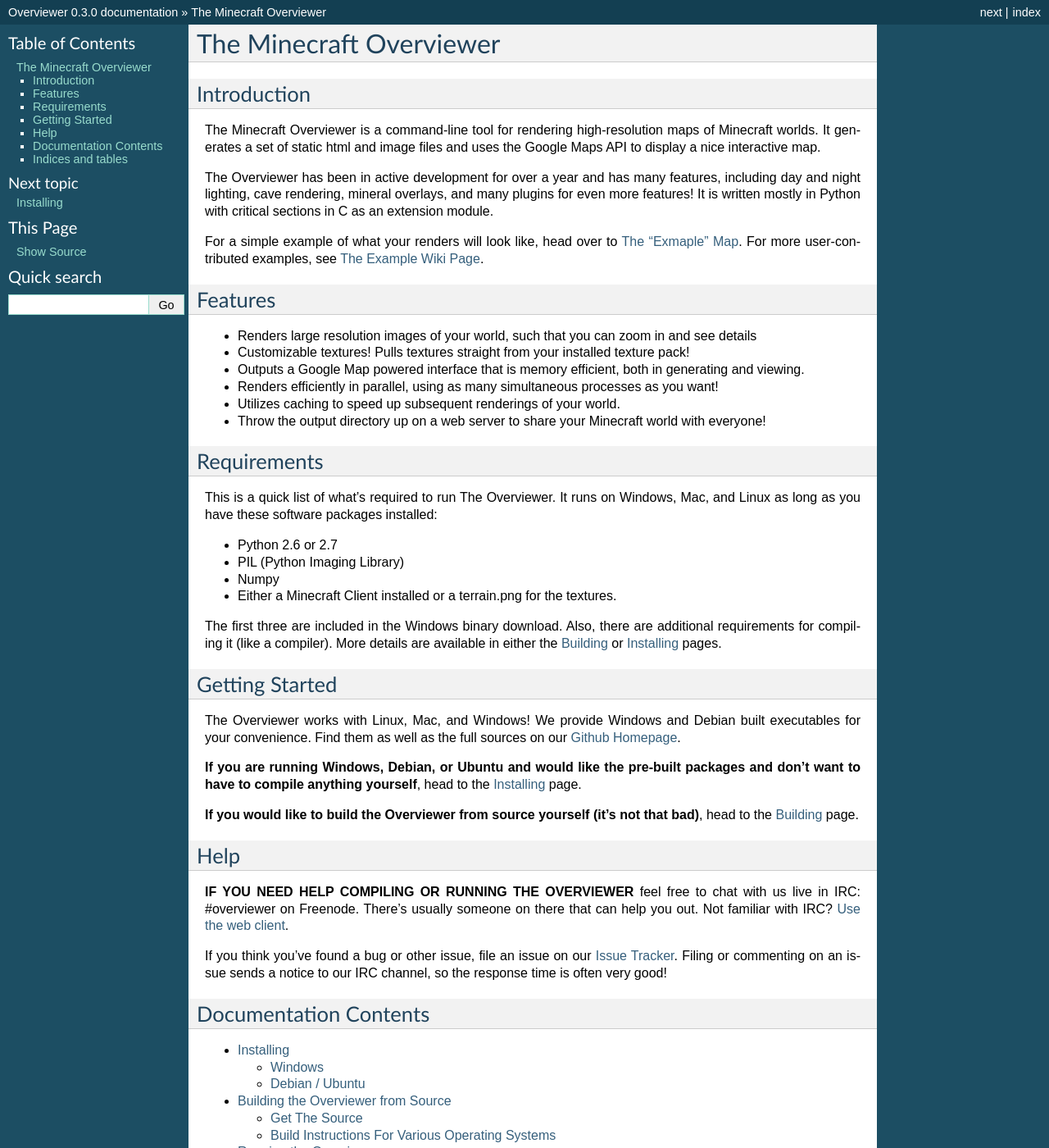
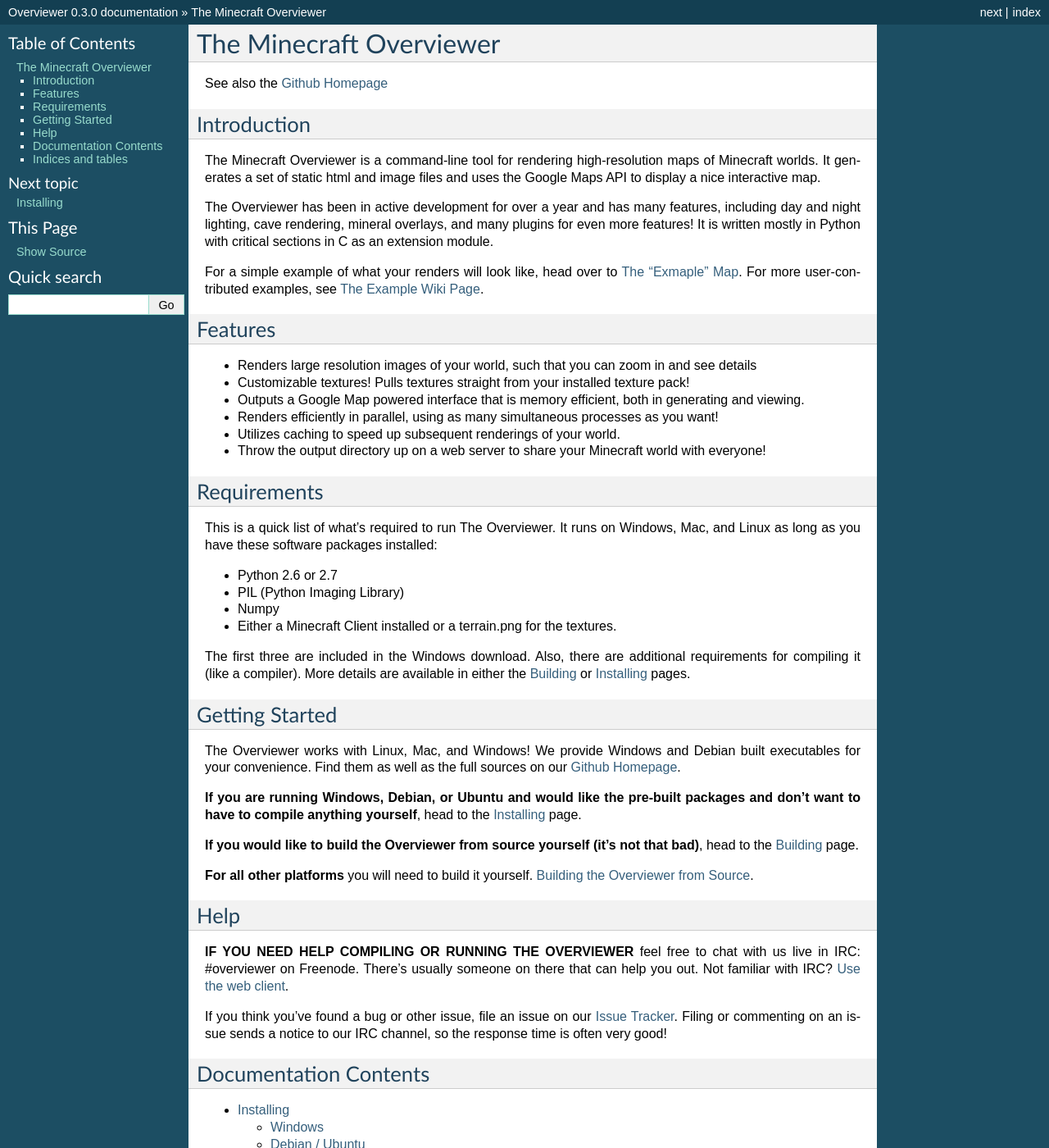
Before and after one commit to overviewer/Minecraft-Overviewer, a Sphinx documentation site: the page built from docs/index.rst, in a window 1280 px wide and 1400 px high. Shown: the whole window at 82% size. Built offline with Sphinx 7.4.7, drawn with Linux system fonts in a browser that asks for light colours.

Commit message:
more minor clarifications

```diff
--- a/docs/index.rst
+++ b/docs/index.rst
@@ -5,6 +5,10 @@
 ========================
 The Minecraft Overviewer
 ========================
+
+See also the `Github Homepage`_
+
+.. _Github Homepage: https://github.com/overviewer/Minecraft-Overviewer
 
 Introduction
 ============
@@ -54,10 +58,9 @@
 
 * Either a Minecraft Client installed or a terrain.png for the textures.
 
-The first three are included in the Windows binary download. Also, there are
-additional requirements for compiling it (like a compiler). More details are
-available in either the :doc:`Building <building>` or :doc:`Installing
-<installing>` pages.
+The first three are included in the Windows download. Also, there are additional
+requirements for compiling it (like a compiler). More details are available in
+either the :doc:`Building <building>` or :doc:`Installing <installing>` pages.
 
 Getting Started
 ===============
@@ -73,7 +76,9 @@
 **If you would like to build the Overviewer from source yourself (it's not that
 bad)**, head to the :doc:`Building <building>` page.
 
-.. _Github Homepage: https://github.com/overviewer/Minecraft-Overviewer
+**For all other platforms** you will need to build it yourself.
+:doc:`building`.
+
 
 Help
 ====
```
Also changed, not shown: docs/building.rst (+14 -4 lines).
